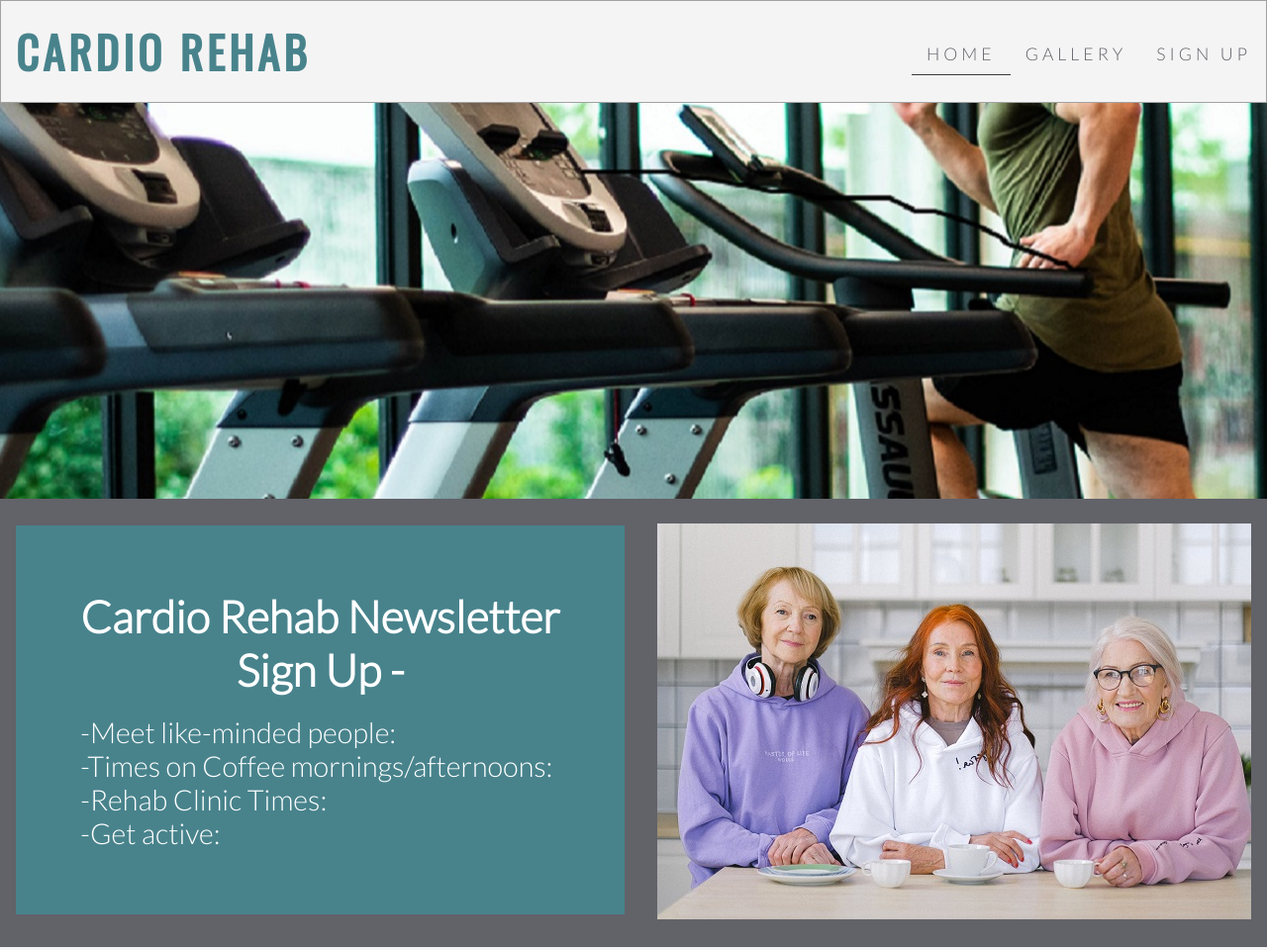
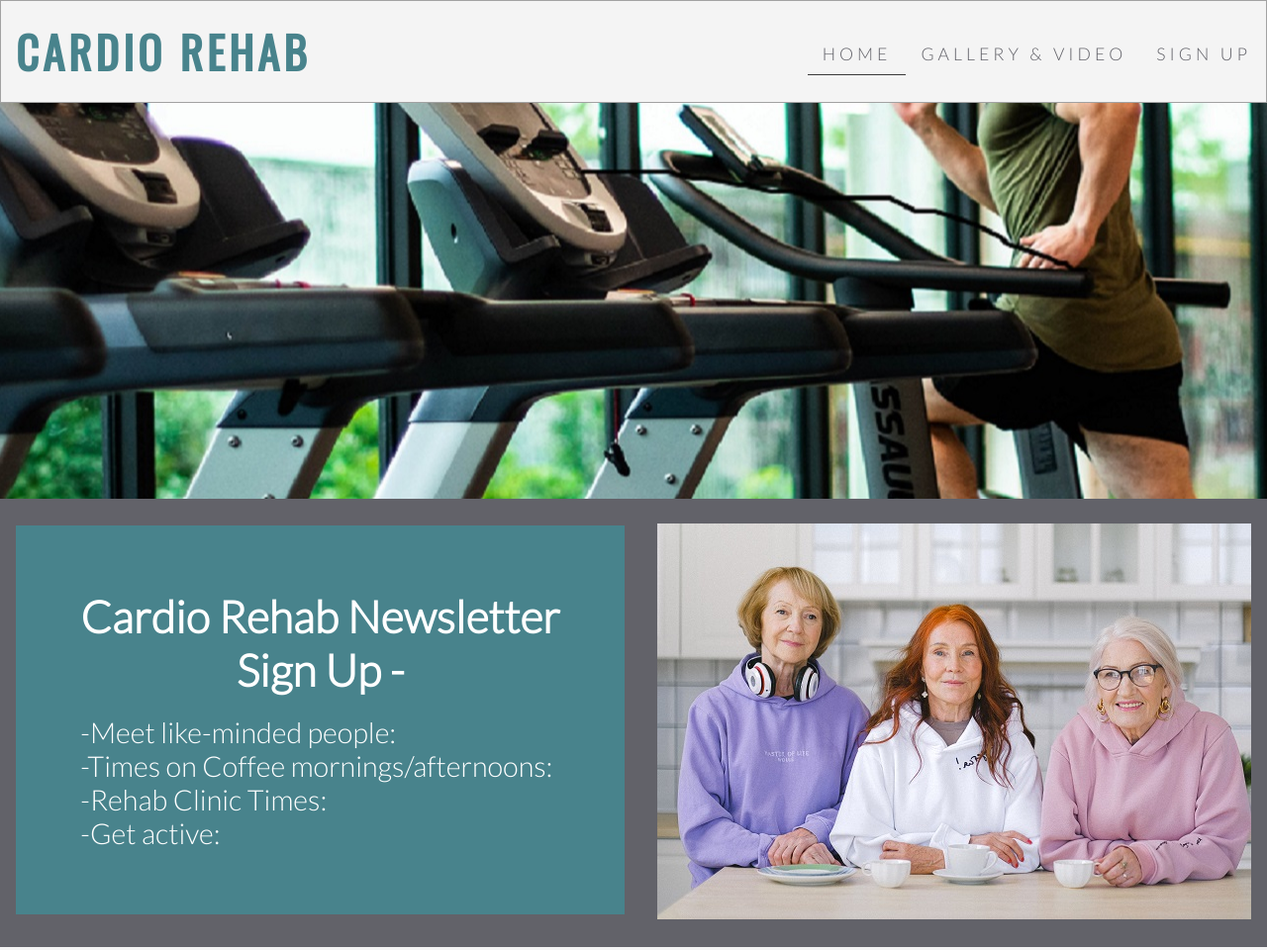
Before and after one commit to andyk8872/Portfolio-Project-1, a plain HTML site: page index.html in a window 1280 px wide. Shown: the top 960 px of the page at 99% size. Drawn offline with nearby package versions, Linux system fonts and the light colour scheme.

```diff
--- a/index.html
+++ b/index.html
@@ -20,7 +20,7 @@
                 <a href="index.html" class="active">Home</a>
             </li>
             <li>
-                <a href="gallery.html">Gallery</a>
+                <a href="gallery.html">Gallery & Video</a>
             </li>
             <li>
                 <a href="signup.html">Sign Up</a>
```
Also changed, not shown: gallery.html (+1 -1 lines), signup.html (+1 -1 lines).
